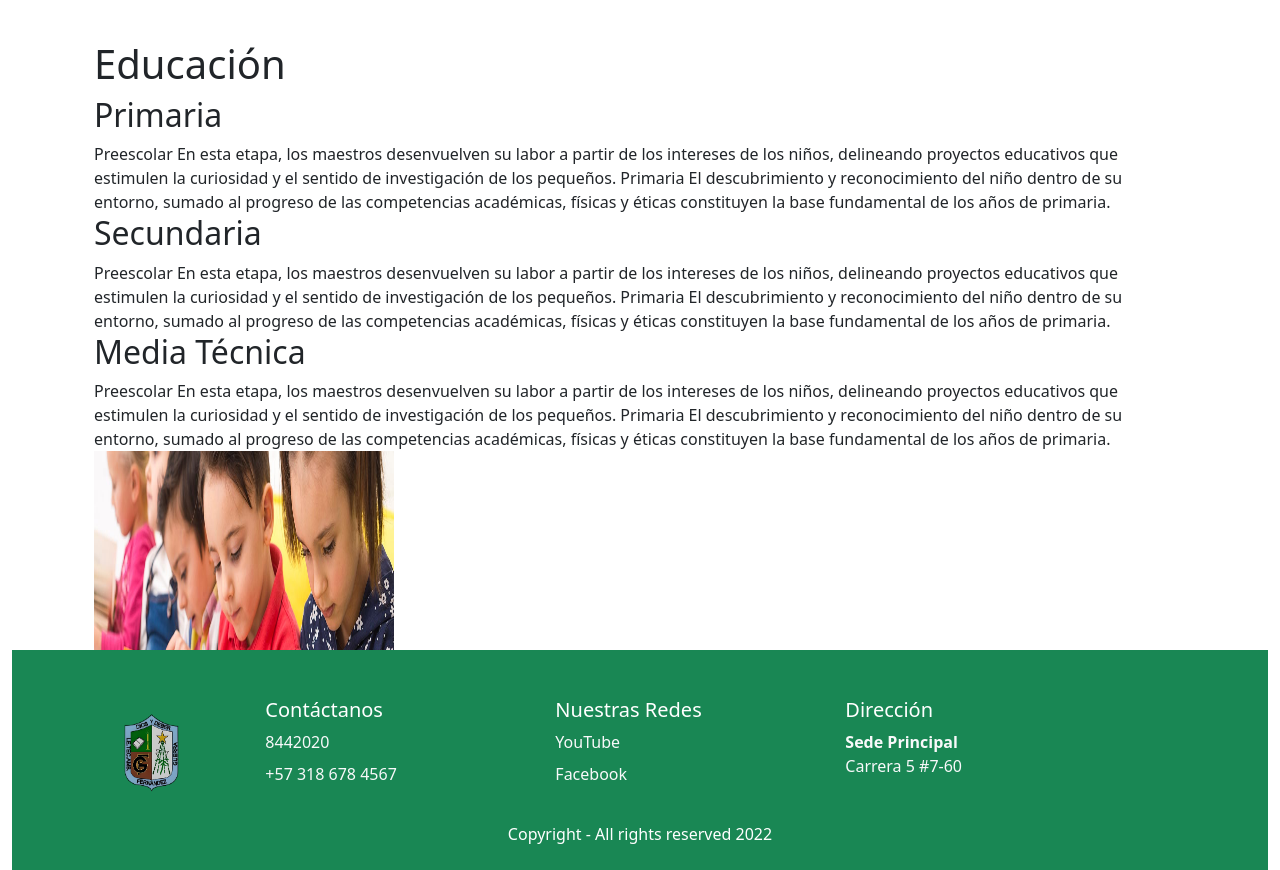
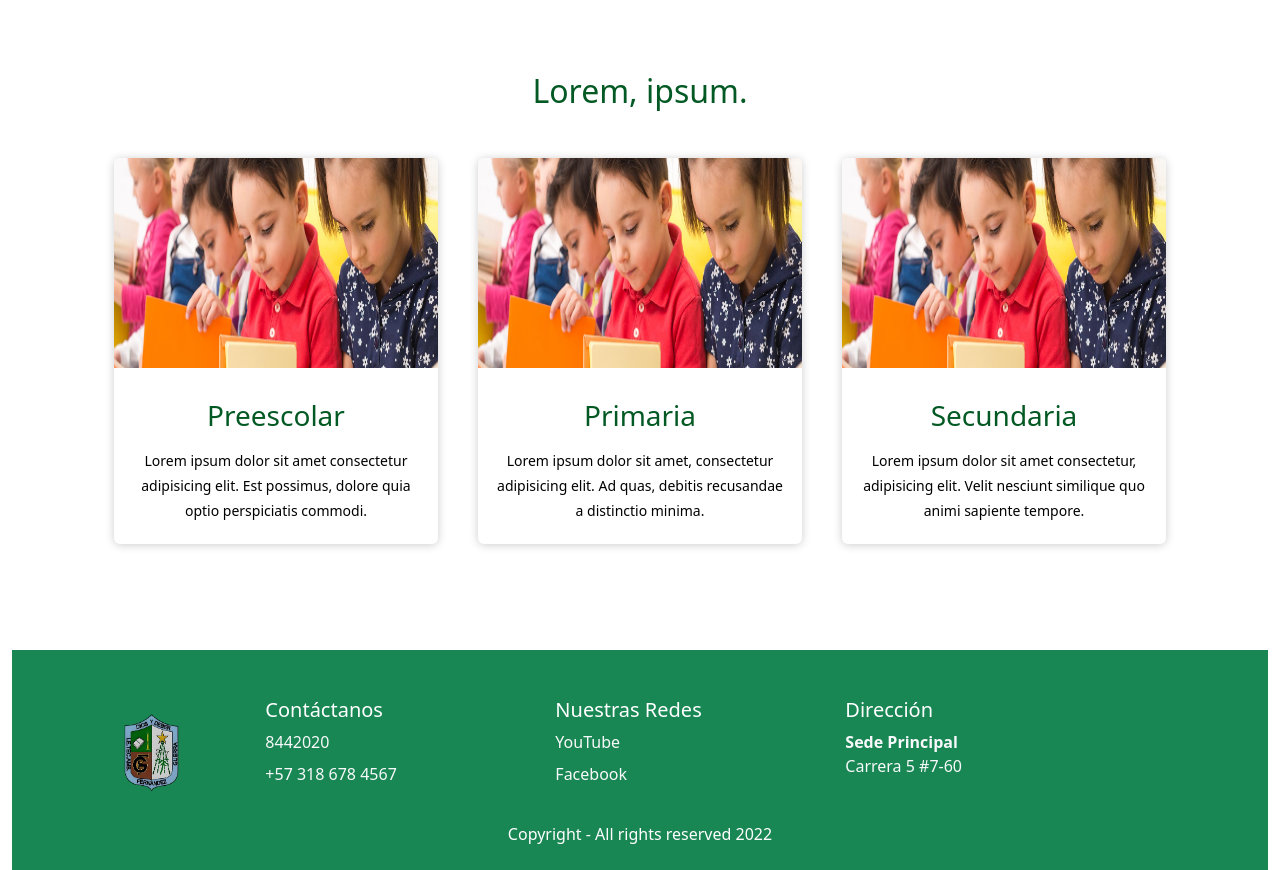
Before and after one commit to Anyela-Martinez/ProyectoAnMasoft, a Django app: page /educacion/ in a window 1280 px wide. Shown: the part 150-1020 px from the top of the page. Run offline with Django 4.2, Linux system fonts and the light colour scheme; some libraries are stand-ins or nearby versions.

Commit message:
1/12
2/12

```diff
--- a/base/Templates/educacion.html
+++ b/base/Templates/educacion.html
@@ -3,7 +3,7 @@
 
 {% block contenido %}
 
-<h1>Educación</h1>
+{% comment %} <h1>Educación</h1>
     <h2>Primaria</h2>
     Preescolar
 En esta etapa, los maestros desenvuelven su labor a partir de los intereses de los niños, delineando proyectos educativos que estimulen la curiosidad y el sentido de investigación de los pequeños.
@@ -29,7 +29,47 @@ El descubrimiento y reconocimiento del niño dentro de su entorno, sumado al pro
     <img src="{% static 'img/prueba.jpg' %}" class="img-circle
       elevation-2" alt="User Image" width="300" height="300"
       class="d-inline-block align-text-top">
-  </a>
+  </a> {% endcomment %}
 
 
+  <section>
+
+    <div class="title-cards1">
+        <h2>Lorem, ipsum.</h2>
+    </div>
+<div class="container-card1">
+
+<div class="card1">
+    <figure>
+        <img src="{% static 'img/prueba.jpg' %}">
+    </figure>
+    <div class="contenido-card1">
+        <h3>Preescolar</h3>
+        <p>Lorem ipsum dolor sit amet consectetur adipisicing elit. Est possimus, dolore quia optio perspiciatis commodi.</p>
+
+    </div>
+</div>
+<div class="card1">
+    <figure>
+        <img src="{% static 'img/prueba.jpg' %}">
+    </figure>
+    <div class="contenido-card1">
+        <h3>Primaria</h3>
+        <p>Lorem ipsum dolor sit amet, consectetur adipisicing elit. Ad quas, debitis recusandae a distinctio minima.</p>
+
+    </div>
+</div>
+<div class="card1">
+    <figure>
+        <img src="{% static 'img/prueba.jpg' %}">
+    </figure>
+    <div class="contenido-card1">
+        <h3>Secundaria</h3>
+        <p>Lorem ipsum dolor sit amet consectetur, adipisicing elit. Velit nesciunt similique quo animi sapiente tempore.</p>
+
+    </div>
+</div>
+</div>
+</section>
+
 {% endblock contenido %}
--- a/base/Templates/partials/body.html
+++ b/base/Templates/partials/body.html
@@ -29,6 +29,7 @@
         <!-- Toastr -->
         <link rel="stylesheet" href="{% static 'toastr/toastr.min.css' %}">
         <link rel="stylesheet" type="text/css" href="{% static 'css/tarjetas.css'%}">
+        <link rel="stylesheet" type="text/css" href="{% static 'css/tarjetas2.css'%}">
         <script src="{% static 'DataTables/dataTables.min.js' %}"></script>
         <link rel="stylesheet" href="{% static 'datatables/datatables.spanish.json' %}">
         <link rel="stylesheet" href="{% static 'datatables-bs4/css/dataTables.bootstrap4.min.css' %}">
--- a/static/css/tarjetas.css
+++ b/static/css/tarjetas.css
@@ -1,3 +1,9 @@
+*{
+    margin: 0;
+    padding: 0;
+    box-sizing: border-box;
+}
+
 .subtitulo{
     text-align: center;/*Se centren*/
     font-weight: 300;
--- /dev/null
+++ b/static/css/tarjetas2.css
@@ -0,0 +1,60 @@
+.container-card1{
+	width: 100%;
+	display: flex;
+	max-width: 1100px;
+	margin: auto;
+}
+.title-cards1{
+	width: 100%;
+	max-width: 1080px;
+	margin: auto;
+	padding: 20px;
+	margin-top: 20px;
+	text-align: center;
+	color: #035923;
+}
+.card1{
+	width: 100%;
+	margin: 20px;
+	border-radius: 6px;
+	overflow: hidden;
+	background:#fff;
+	box-shadow: 0px 1px 10px rgba(0,0,0,0.2);
+	transition: all 400ms ease-out;
+	cursor: default;
+}
+.card1:hover{
+	box-shadow: 5px 5px 20px rgba(1, 92, 18, 0.4);
+	transform: translateY(-3%);
+}
+.card1 img{
+	width: 100%;
+	height: 210px;
+}
+.card1 .contenido-card1{
+	padding: 15px;
+	text-align: center;
+}
+.card1 .contenido-card1 h3{
+	margin-bottom: 15px;
+	color: #035923;
+}
+.card1 .contenido-card1 p{
+	line-height: 1.8;
+	color: #000000;
+	font-size: 14px;
+	margin-bottom: 5px;
+}
+.card1 .contenido-card1 a:hover{
+	background: #106505;
+	color: #fff;
+}
+
+@media only screen and (min-width:320px) and (max-width:768px){
+	.container-card1{
+		flex-wrap: wrap;
+	}
+	.card1{
+		margin: 15px;
+	}
+}
```
